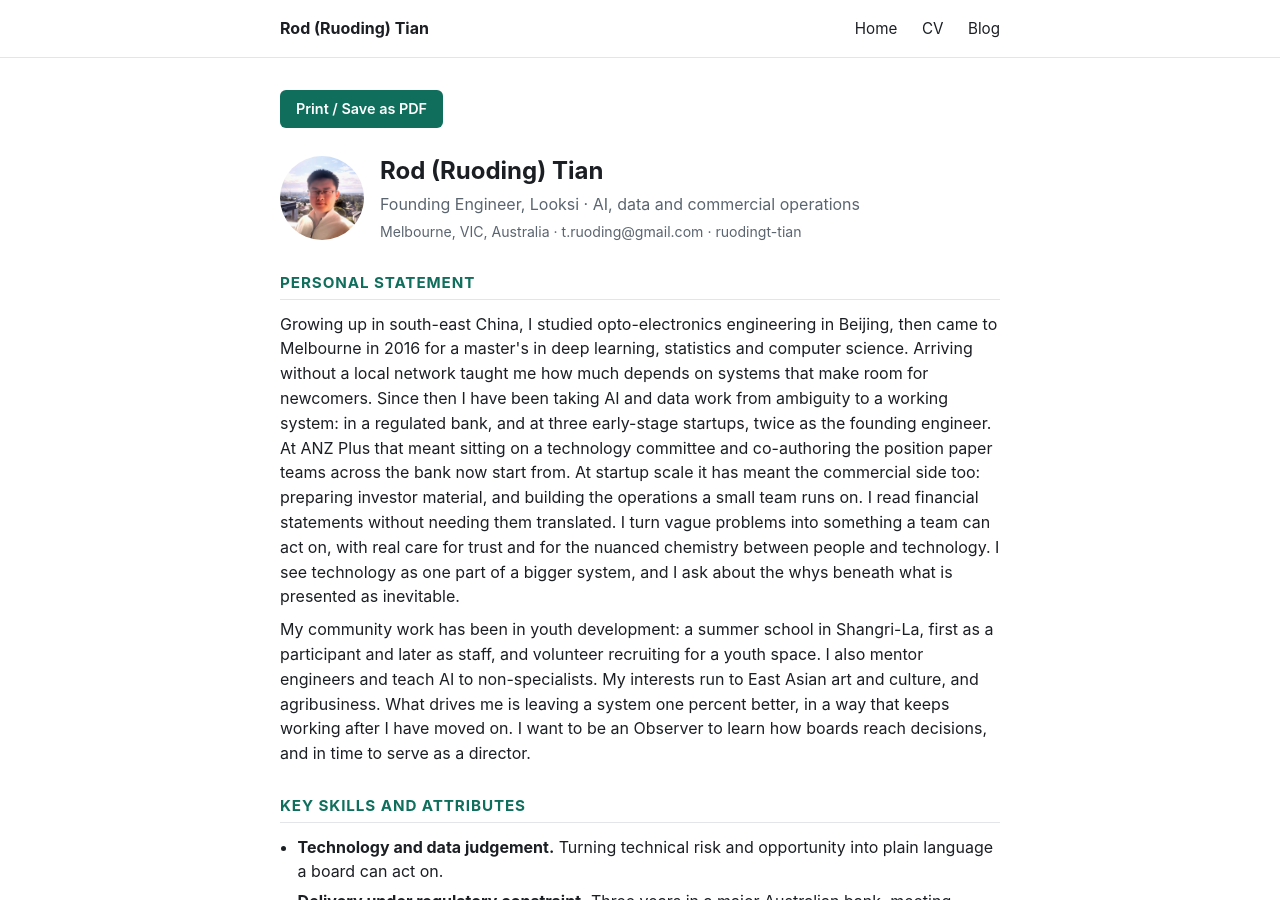
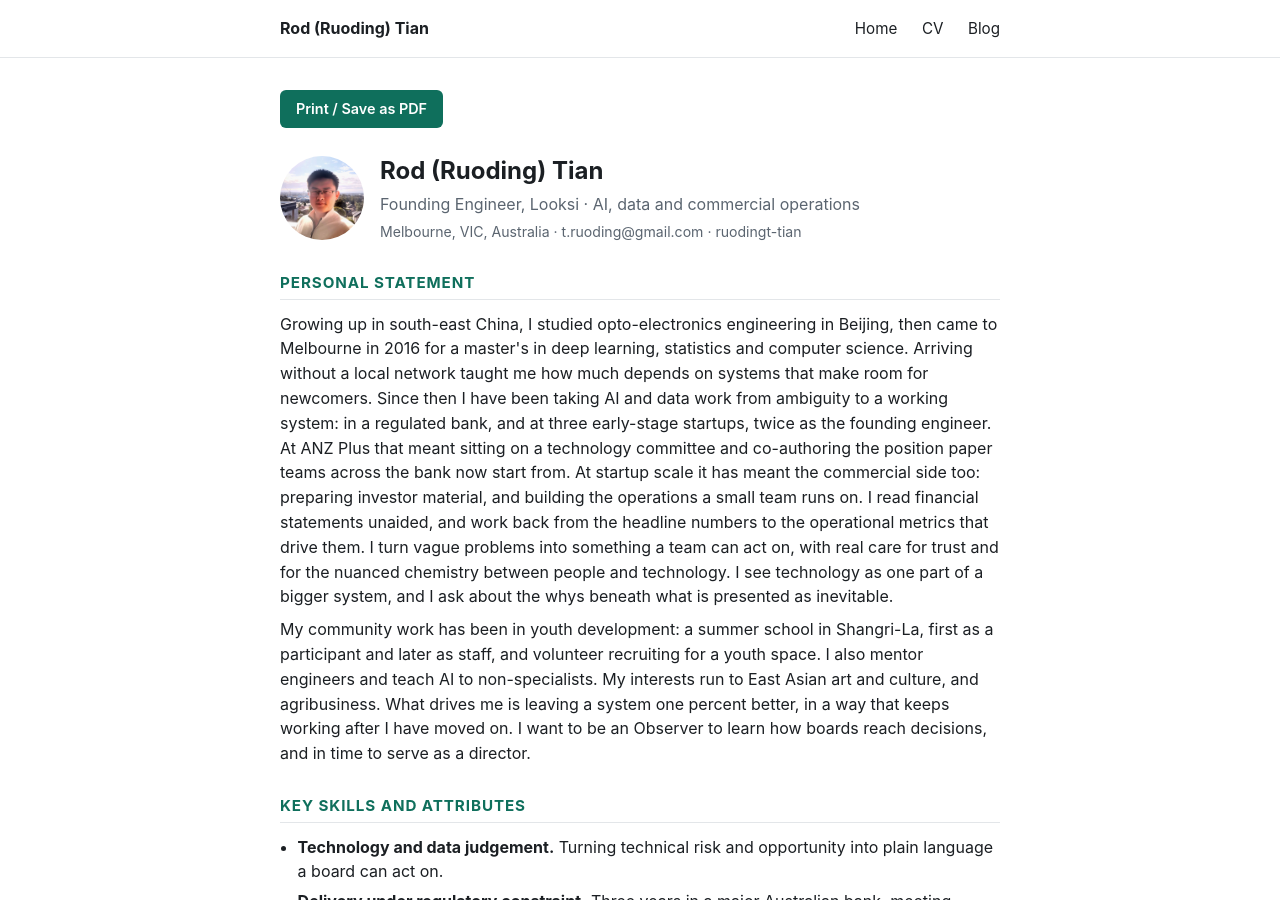
Before and after one commit to ruodingt/ruodingt.github.io, a Jekyll site: the page built from cv/index.md, in a window 1280 px wide and 900 px high. Built offline with Jekyll 4.4.1, drawn with Linux system fonts in a browser that asks for light colours.

Commit message:
Keep the financial claim transferable to a not-for-profit board
Framing the skill as reverse-engineering the KPIs behind a startup
valuation is the sharper claim, but it locks the sentence to venture
fundraising. A not-for-profit board never runs a valuation; it reads a
finance pack and asks which operational number moved.

Keeps the analytical half - working back from headline numbers to the
operational metrics driving them - and keeps reading the statements, which
is the part that transfers.

Co-Authored-By: Claude Opus 5 <noreply@anthropic.com>

```diff
--- a/_data/cv.yml
+++ b/_data/cv.yml
@@ -13,7 +13,7 @@ linkedin: "https://www.linkedin.com/in/ruodingt-tian/"
 # words, at the top, covering who you are, professional value, community
 # connection, and values/motivation.
 statement:
-  - "Growing up in south-east China, I studied opto-electronics engineering in Beijing, then came to Melbourne in 2016 for a master's in deep learning, statistics and computer science. Arriving without a local network taught me how much depends on systems that make room for newcomers. Since then I have been taking AI and data work from ambiguity to a working system: in a regulated bank, and at three early-stage startups, twice as the founding engineer. At ANZ Plus that meant sitting on a technology committee and co-authoring the position paper teams across the bank now start from. At startup scale it has meant the commercial side too: preparing investor material, and building the operations a small team runs on. I read financial statements without needing them translated. I turn vague problems into something a team can act on, with real care for trust and for the nuanced chemistry between people and technology. I see technology as one part of a bigger system, and I ask about the whys beneath what is presented as inevitable."
+  - "Growing up in south-east China, I studied opto-electronics engineering in Beijing, then came to Melbourne in 2016 for a master's in deep learning, statistics and computer science. Arriving without a local network taught me how much depends on systems that make room for newcomers. Since then I have been taking AI and data work from ambiguity to a working system: in a regulated bank, and at three early-stage startups, twice as the founding engineer. At ANZ Plus that meant sitting on a technology committee and co-authoring the position paper teams across the bank now start from. At startup scale it has meant the commercial side too: preparing investor material, and building the operations a small team runs on. I read financial statements unaided, and work back from the headline numbers to the operational metrics that drive them. I turn vague problems into something a team can act on, with real care for trust and for the nuanced chemistry between people and technology. I see technology as one part of a bigger system, and I ask about the whys beneath what is presented as inevitable."
   - "My community work has been in youth development: a summer school in Shangri-La, first as a participant and later as staff, and volunteer recruiting for a youth space. I also mentor engineers and teach AI to non-specialists. My interests run to East Asian art and culture, and agribusiness. What drives me is leaving a system one percent better, in a way that keeps working after I have moved on. I want to be an Observer to learn how boards reach decisions, and in time to serve as a director."
 
 attributes:
```
